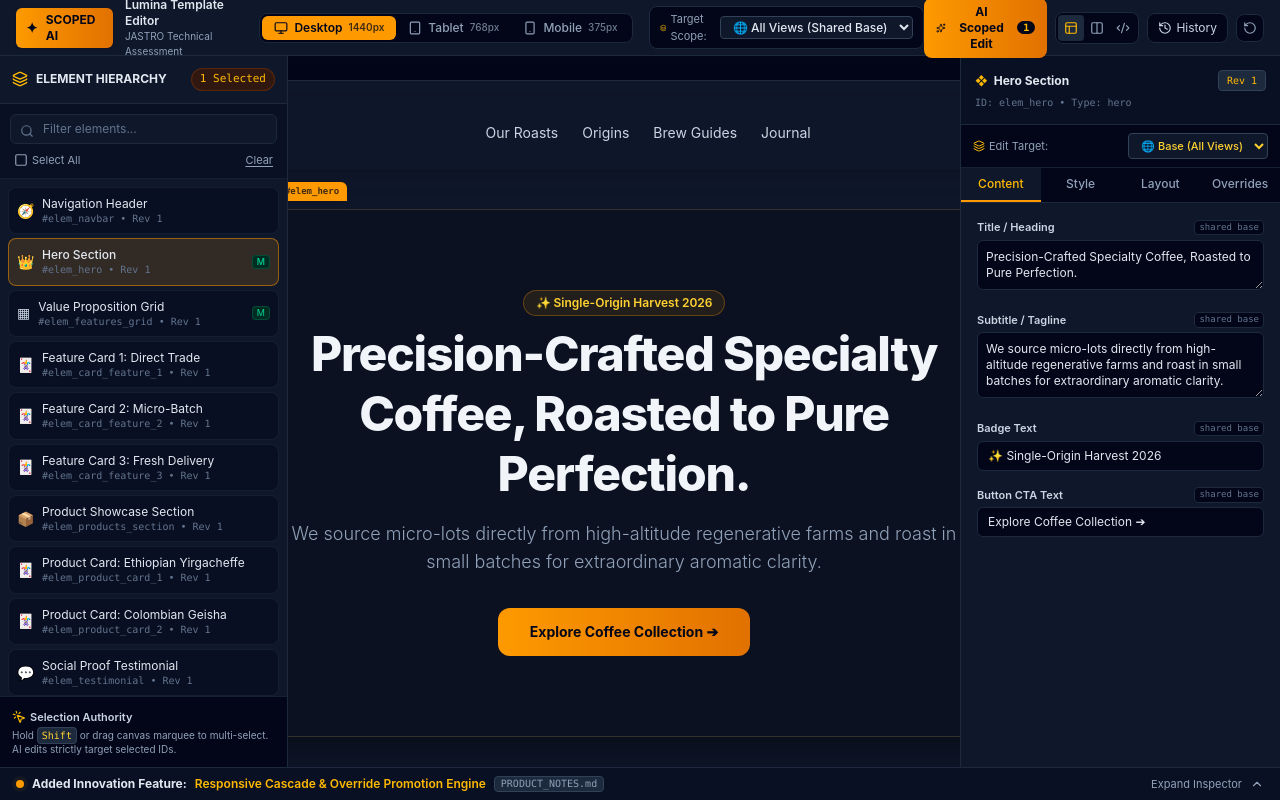
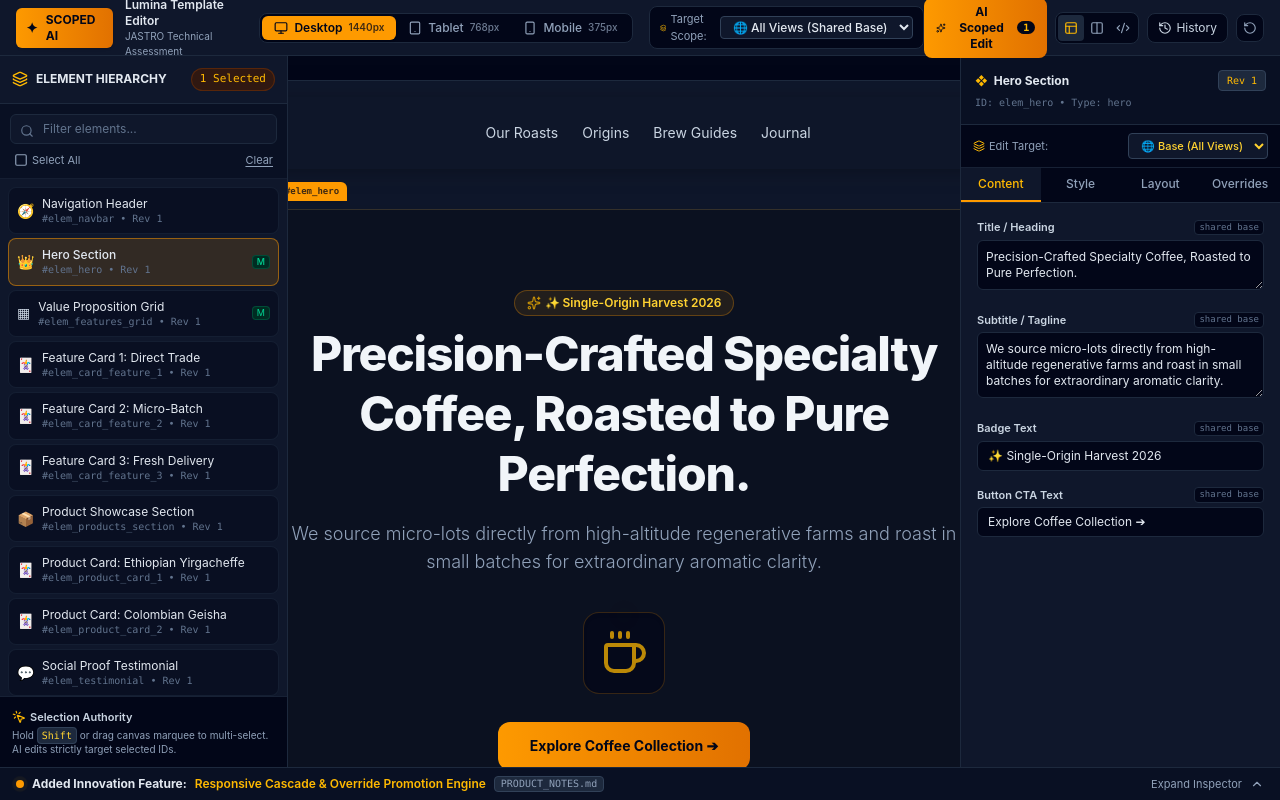
Before and after one commit to Srishtiaideveloper/scoped-ai-template-editor, a React (Vite) app: page / in a window 1280 px wide. Built offline with nearby package versions, Linux system fonts and the light colour scheme; a web font is replaced by a local one.

Commit message:
feat(ui): add self-contained animated vector illustrations and zero-dependency artwork

```diff
--- a/src/components/canvas/ElementRenderer.tsx
+++ b/src/components/canvas/ElementRenderer.tsx
@@ -4,13 +4,13 @@ import {
   ViewportId,
   ResponsiveScope
 } from '../../types/template';
-import { Sparkles, Edit3, MoveUp, MoveDown, Layers } from 'lucide-react';
+import { Sparkles, Coffee, Flame, Sprout, PackageCheck, Star, Award } from 'lucide-react';
 
 interface ElementRendererProps {
   element: ResolvedElement;
   isSelected: boolean;
   activeViewport: ViewportId;
-  activeScope: ResponsiveScope;
+  activeScope?: ResponsiveScope;
   onSelect: (e: React.MouseEvent) => void;
   onUpdateContent: (key: string, value: string) => void;
   children?: React.ReactNode;
@@ -20,7 +20,6 @@ export const ElementRenderer: React.FC<ElementRendererProps> = ({
   element,
   isSelected,
   activeViewport,
-  activeScope,
   onSelect,
   onUpdateContent,
   children,
@@ -70,6 +69,56 @@ export const ElementRenderer: React.FC<ElementRendererProps> = ({
     }
   };
 
+  // Self-contained, zero-error vector graphic illustrations
+  const renderCardIllustration = (id: string) => {
+    if (id.includes('feature_1')) {
+      return (
+        <div className="w-12 h-12 rounded-xl bg-amber-500/10 border border-amber-500/20 flex items-center justify-center text-amber-400 mb-2">
+          <Sprout className="w-6 h-6" />
+        </div>
+      );
+    }
+    if (id.includes('feature_2')) {
+      return (
+        <div className="w-12 h-12 rounded-xl bg-amber-500/10 border border-amber-500/20 flex items-center justify-center text-amber-400 mb-2">
+          <Flame className="w-6 h-6 animate-pulse" />
+        </div>
+      );
+    }
+    if (id.includes('feature_3')) {
+      return (
+        <div className="w-12 h-12 rounded-xl bg-amber-500/10 border border-amber-500/20 flex items-center justify-center text-amber-400 mb-2">
+          <PackageCheck className="w-6 h-6" />
+        </div>
+      );
+    }
+    if (id.includes('product_card_1')) {
+      return (
+        <div className="w-full h-36 rounded-lg bg-gradient-to-br from-amber-950/40 via-slate-900 to-slate-950 border border-amber-500/20 flex flex-col items-center justify-center relative overflow-hidden mb-3 group-hover:border-amber-500/40 transition">
+          <div className="absolute inset-0 bg-[radial-gradient(circle_at_center,_rgba(212,170,79,0.15),transparent_70%)]" />
+          <Coffee className="w-10 h-10 text-amber-400 mb-1.5 z-10" />
+          <span className="text-[10px] uppercase font-mono tracking-widest text-amber-300 font-bold z-10">
+            Washed Micro-Lot
+          </span>
+          <span className="text-[9px] text-slate-400 z-10">Altitude: 2,100 MASL</span>
+        </div>
+      );
+    }
+    if (id.includes('product_card_2')) {
+      return (
+        <div className="w-full h-36 rounded-lg bg-gradient-to-br from-amber-950/40 via-slate-900 to-slate-950 border border-amber-500/30 flex flex-col items-center justify-center relative overflow-hidden mb-3 group-hover:border-amber-500/60 transition">
+          <div className="absolute inset-0 bg-[radial-gradient(circle_at_center,_rgba(212,170,79,0.25),transparent_70%)]" />
+          <Award className="w-10 h-10 text-amber-300 mb-1.5 z-10 animate-bounce-short" />
+          <span className="text-[10px] uppercase font-mono tracking-widest text-amber-200 font-bold z-10">
+            Pink Bourbon Reserve
+          </span>
+          <span className="text-[9px] text-amber-400/80 z-10">Anaerobic Fermentation</span>
+        </div>
+      );
+    }
+    return null;
+  };
+
   return (
     <div
       data-element-id={element.id}
@@ -101,7 +150,7 @@ export const ElementRenderer: React.FC<ElementRendererProps> = ({
       {element.type === 'navbar' && (
         <div className="flex items-center justify-between w-full">
           <div
-            className="text-lg font-bold tracking-tight cursor-text"
+            className="text-lg font-bold tracking-tight cursor-text flex items-center gap-2"
             onDoubleClick={(e) => handleDoubleClick(e, content.title || '')}
           >
             {isInlineEditing ? (
@@ -139,7 +188,8 @@ export const ElementRenderer: React.FC<ElementRendererProps> = ({
         <div className="flex flex-col items-center justify-center space-y-4">
           {content.badge && (
             <div className="inline-flex items-center gap-1 bg-amber-500/10 border border-amber-500/30 text-amber-300 text-xs font-semibold px-3 py-1 rounded-full mb-2">
-              {content.badge}
+              <Sparkles className="w-3.5 h-3.5 text-amber-400 animate-pulse" />
+              <span>{content.badge}</span>
             </div>
           )}
 
@@ -168,10 +218,18 @@ export const ElementRenderer: React.FC<ElementRendererProps> = ({
             {content.subtitle}
           </p>
 
+          {/* Steaming Coffee Roastery SVG Visual Artwork */}
+          <div className="my-3 py-2 flex items-center justify-center">
+            <div className="relative flex items-center justify-center p-4 rounded-2xl bg-slate-950/60 border border-amber-500/20 shadow-inner">
+              <Coffee className="w-12 h-12 text-amber-400 animate-pulse" />
+              <div className="absolute -top-1 w-3 h-3 bg-amber-400/30 rounded-full blur-sm animate-ping" />
+            </div>
+          </div>
+
           {content.buttonText && (
-            <div className="pt-4">
-              <button className="bg-gradient-to-r from-amber-500 to-amber-600 hover:from-amber-400 hover:to-amber-500 text-slate-950 px-8 py-3.5 rounded-xl font-bold text-sm shadow-glow transition active:scale-95">
-                {content.buttonText}
+            <div className="pt-2">
+              <button className="bg-gradient-to-r from-amber-500 to-amber-600 hover:from-amber-400 hover:to-amber-500 text-slate-950 px-8 py-3.5 rounded-xl font-bold text-sm shadow-glow transition active:scale-95 flex items-center gap-2">
+                <span>{content.buttonText}</span>
               </button>
             </div>
           )}
@@ -194,6 +252,9 @@ export const ElementRenderer: React.FC<ElementRendererProps> = ({
 
       {element.type === 'card' && (
         <div className="flex flex-col justify-between h-full space-y-3">
+          {/* Card vector illustration */}
+          {renderCardIllustration(element.id)}
+
           {content.badge && (
             <div className="self-start text-[11px] font-semibold bg-amber-500/15 border border-amber-500/30 text-amber-300 px-2.5 py-0.5 rounded-md">
               {content.badge}
@@ -236,7 +297,8 @@ export const ElementRenderer: React.FC<ElementRendererProps> = ({
           {(content.title || content.subtitle) && (
             <div className="text-center space-y-2 mb-6">
               {content.badge && (
-                <span className="text-xs font-bold text-amber-400 uppercase tracking-widest bg-amber-950/60 border border-amber-800/40 px-3 py-1 rounded-full">
+                <span className="text-xs font-bold text-amber-400 uppercase tracking-widest bg-amber-950/60 border border-amber-800/40 px-3 py-1 rounded-full inline-flex items-center gap-1.5">
+                  <Star className="w-3 h-3 text-amber-400 fill-amber-400" />
                   {content.badge}
                 </span>
               )}
```
